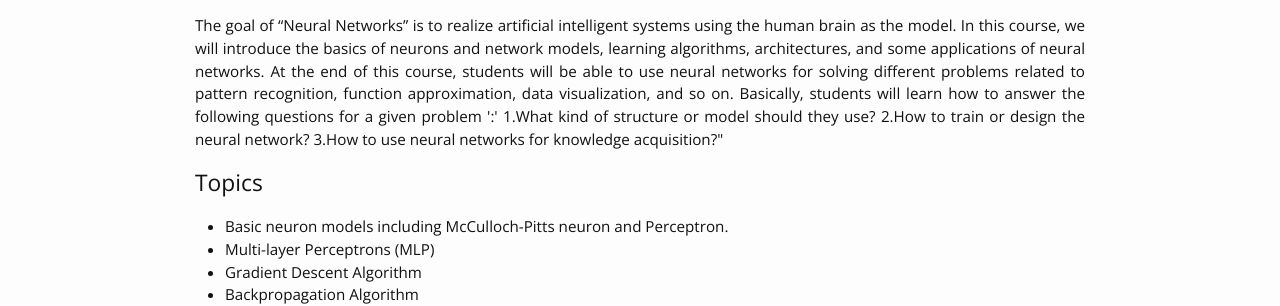
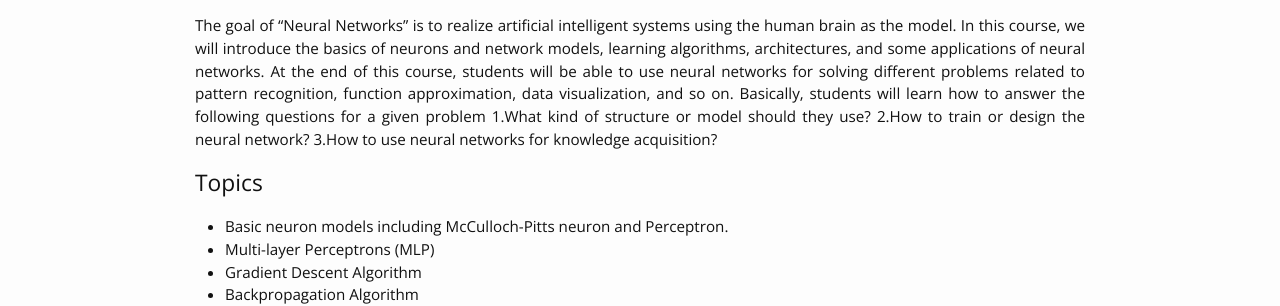
Before and after one commit to alisharifi2000/CS-SBU-ANN-Bsc-3991, a Jekyll site: the page built from index.md, in a window 1280 px wide. Shown: the part 480-786 px from the top of the page. Built offline with Jekyll 4.4.1, drawn with Linux system fonts in a browser that asks for light colours; nearby versions of some CDN libraries.

```diff
--- a/_config.yml
+++ b/_config.yml
@@ -3,10 +3,11 @@ course_name: Artificial Neural Networks
 course_description: |
     The goal of “Neural Networks” is to realize artificial intelligent systems using the human brain as the model. In this course, we will introduce the basics of neurons and network models, learning algorithms, architectures, and some applications of neural networks.
     At the end of this course, students will be able to use neural networks for solving different problems related to pattern recognition, function approximation, data visualization, and so on.
-    Basically, students will learn how to answer the following questions for a given problem ':'
+    Basically, students will learn how to answer the following questions for a given problem
+
     1.What kind of structure or model should they use?
     2.How to train or design the neural network?
-    3.How to use neural networks for knowledge acquisition?"
+    3.How to use neural networks for knowledge acquisition?
 
 course_semester: "Fall 2020"
 
```
